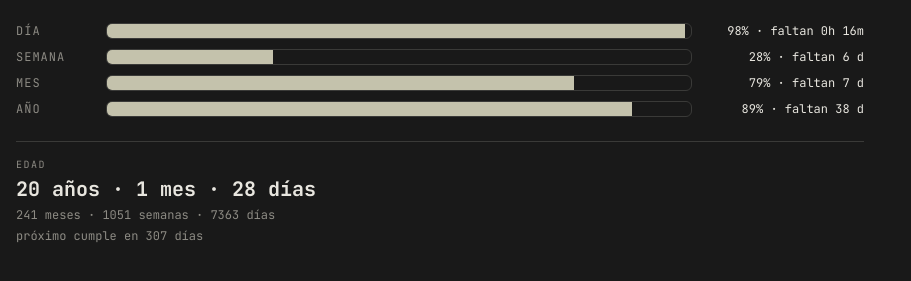
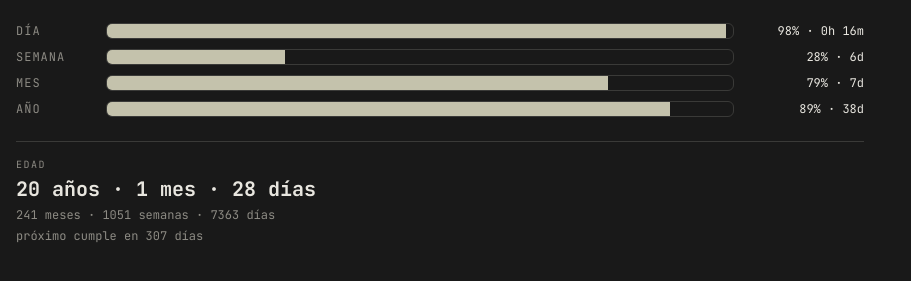
Before and after one commit to zairecarald/Notion-Widgets, a plain HTML site: page index.html in a window 1280 px wide. Shown: the part 265-546 px from the top of the page, without its empty margins (0-911 px from the left). Drawn offline with Linux system fonts and the light colour scheme.

Commit message:
Add files via upload

```diff
--- a/index.html
+++ b/index.html
@@ -49,7 +49,7 @@
   .daybar i{display:block;height:100%;background:var(--accent);width:0;transition:width 1s linear}
 
   .bars{display:grid;gap:10px;margin-bottom:24px}
-  .bar{display:grid;grid-template-columns:78px 1fr 160px;gap:12px;align-items:center;font-size:12px}
+  .bar{display:grid;grid-template-columns:78px 1fr 118px;gap:12px;align-items:center;font-size:12px}
   .bar label{color:var(--muted);letter-spacing:1px}
   .track{height:16px;border:1.5px solid var(--line);border-radius:6px;overflow:hidden;background:transparent}
   .track i{display:block;height:100%;width:0;background:var(--bar);transition:width 1s linear}
@@ -287,10 +287,10 @@ function tick(){
   const frac = (a, b) => (n - a) / (b - a);
   const daysLeft = (end) => Math.ceil((end - n) / DAY_MS);
 
-  setBar("day", frac(dayStart, dayEnd), "faltan " + dur(dayEnd - n));
-  setBar("week", frac(wkStart, wkEnd), "faltan " + daysLeft(wkEnd) + " d");
-  setBar("month", frac(moStart, moEnd), "faltan " + daysLeft(moEnd) + " d");
-  setBar("year", frac(yrStart, yrEnd), "faltan " + daysLeft(yrEnd) + " d");
+  setBar("day", frac(dayStart, dayEnd), dur(dayEnd - n));
+  setBar("week", frac(wkStart, wkEnd), daysLeft(wkEnd) + "d");
+  setBar("month", frac(moStart, moEnd), daysLeft(moEnd) + "d");
+  setBar("year", frac(yrStart, yrEnd), daysLeft(yrEnd) + "d");
 
   const a = ageParts(birth, n);
   const totalDays = Math.floor((n - birth) / DAY_MS);
```
